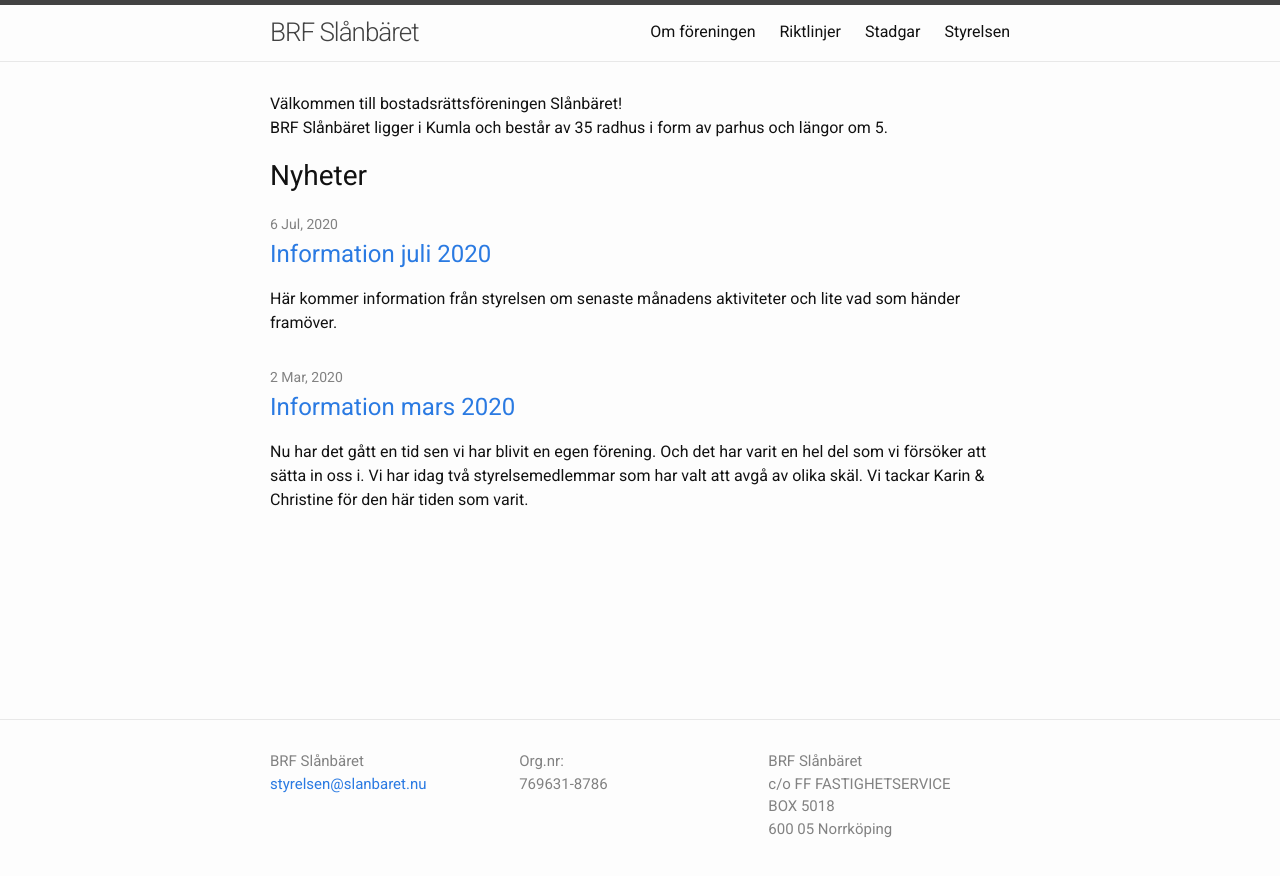
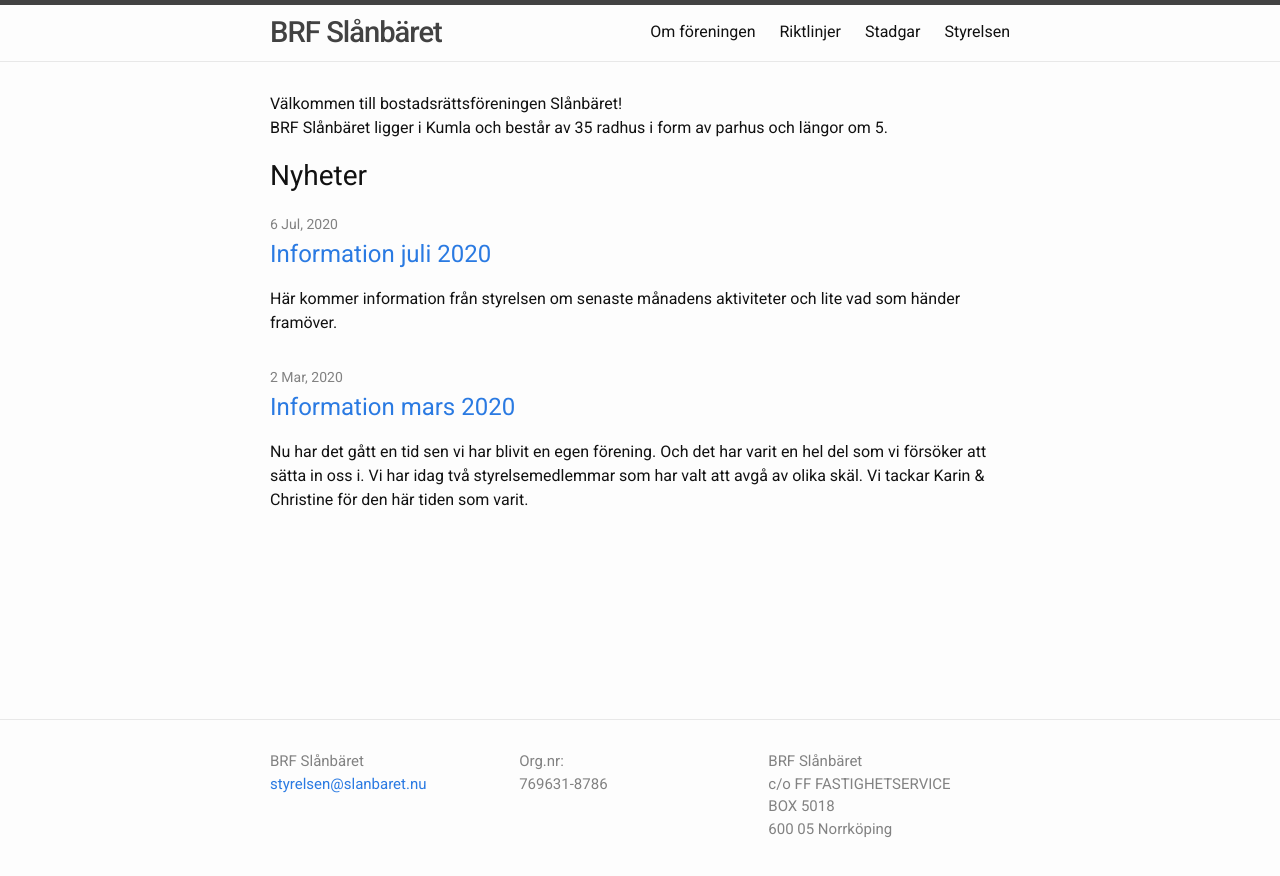
Before and after one commit to kentos/kentos.github.io, a Jekyll site: the page built from index.markdown, in a window 1280 px wide. Shown: the top 876 px of the page. Built offline with Jekyll 4.4.1, drawn with Linux system fonts in a browser that asks for light colours.

Commit message:
Update _layout.scss

```diff
--- a/_sass/minima/_layout.scss
+++ b/_sass/minima/_layout.scss
@@ -11,8 +11,8 @@
 }
 
 .site-title {
-  @include relative-font-size(1.625);
-  font-weight: 300;
+  @include relative-font-size(1.825);
+  font-weight: 500;
   line-height: $base-line-height * $base-font-size * 2.25;
   letter-spacing: -1px;
   margin-bottom: 0;
```
